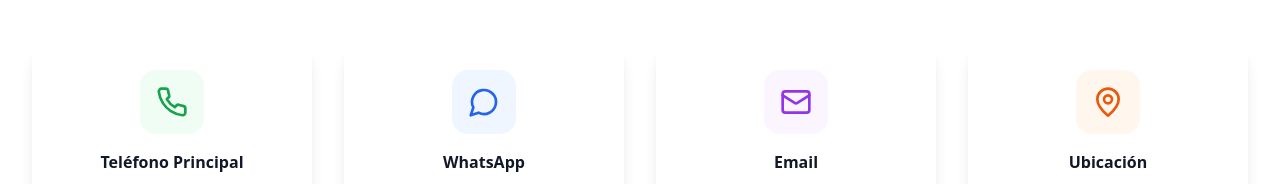
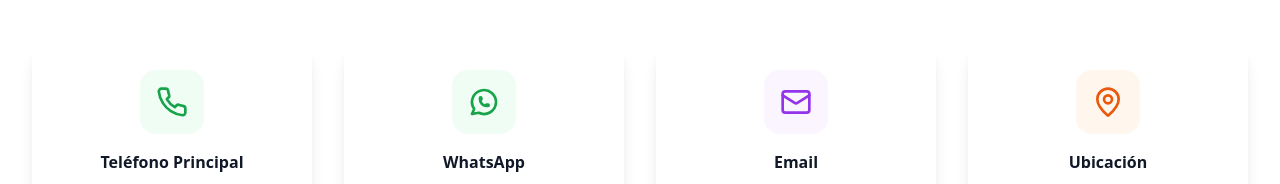
Before and after one commit to AnalizaJech/BUILDER-VET, a React (Vite) app: page /contacto in a window 1280 px wide. Shown: the part 609-793 px from the top of the page. Built offline with nearby package versions, Linux system fonts and the light colour scheme.

Commit message:
Update WhatsApp contact info to use custom icon
cgen-93e873b5653a4479a29a3e12338c0b21

```diff
--- a/client/pages/Contact.tsx
+++ b/client/pages/Contact.tsx
@@ -75,11 +75,11 @@ export default function Contact() {
       bgColor: "bg-green-50",
     },
     {
-      icon: MessageCircle,
+      icon: WhatsAppIcon,
       title: "WhatsApp",
       details: ["+51 902 799 296", "Respuesta inmediata 24/7"],
-      color: "text-blue-600",
-      bgColor: "bg-blue-50",
+      color: "text-green-600",
+      bgColor: "bg-green-50",
     },
     {
       icon: Mail,
```
